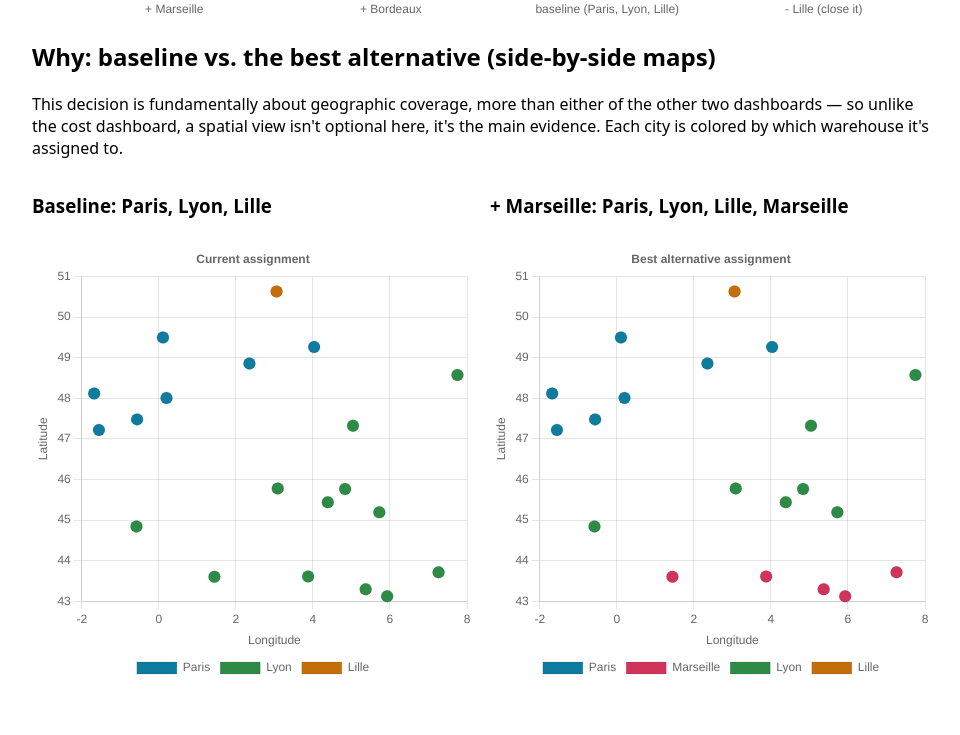
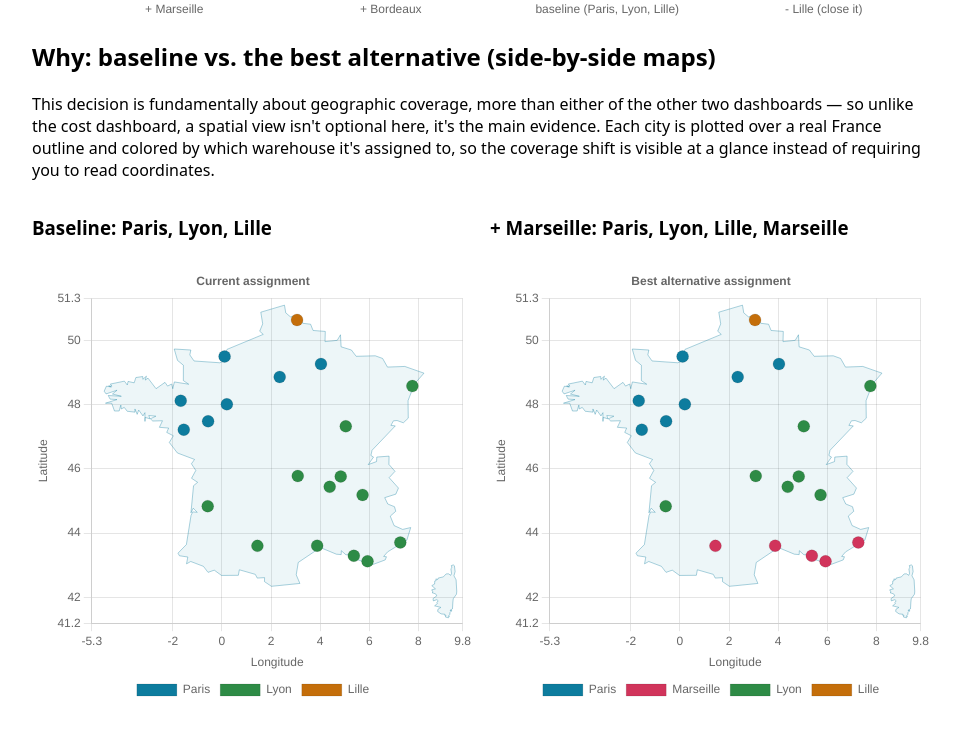
Before and after one commit to exofri/td-logistics-dashboards, a plain HTML site: page docs/network.html in a window 1280 px wide. Shown: the part 1378-2113 px from the top of the page, without its empty margins (158-1118 px from the left). Drawn offline with nearby package versions, Linux system fonts and the light colour scheme.

Commit message:
Enhance geographic coverage details and chart scales
Updated the geographic coverage description and adjusted chart scales for better visualization.

```diff
--- a/docs/network.html
+++ b/docs/network.html
@@ -4,6 +4,7 @@
 <meta charset="utf-8">
 <title>Network dashboard — Strategy</title>
 <script src="https://cdn.jsdelivr.net/npm/chart.js@4"></script>
+<script src="js/france-map-background.js"></script>
 <style>
   body { font-family: system-ui, sans-serif; max-width: 900px; margin: 2rem auto; padding: 0 1rem; }
   nav a { margin-right: 1rem; }
@@ -29,7 +30,7 @@
   <canvas id="scenarioChart" height="260"></canvas>
 
   <h2>Why: baseline vs. the best alternative (side-by-side maps)</h2>
-  <p>This decision is fundamentally about geographic coverage, more than either of the other two dashboards — so unlike the cost dashboard, a spatial view isn't optional here, it's the main evidence. Each city is colored by which warehouse it's assigned to.</p>
+  <p>This decision is fundamentally about geographic coverage, more than either of the other two dashboards — so unlike the cost dashboard, a spatial view isn't optional here, it's the main evidence. Each city is plotted over a real France outline and colored by which warehouse it's assigned to, so the coverage shift is visible at a glance instead of requiring you to read coordinates.</p>
   <div class="maps">
     <div><h3 id="baselineTitle">Baseline</h3><canvas id="baselineMap" height="300"></canvas></div>
     <div><h3 id="altTitle">Best alternative</h3><canvas id="altMap" height="300"></canvas></div>
@@ -50,9 +51,16 @@ function drawMap(canvasId, cities, title) {
   new Chart(document.getElementById(canvasId), {
     type: 'scatter',
     data: { datasets },
+    // Same franceBackgroundPlugin as the CO2 dashboard (Step 7/8) -- it
+    // matters even more here: this decision IS about geography, so the real
+    // outline is the main evidence, not decoration.
+    plugins: [franceBackgroundPlugin],
     options: {
       plugins: { title: { display: true, text: title }, legend: { position: 'bottom' } },
-      scales: { x: { title: { display: true, text: 'Longitude' } }, y: { title: { display: true, text: 'Latitude' } } },
+      scales: {
+        x: { title: { display: true, text: 'Longitude' }, min: FRANCE_BBOX.minLon, max: FRANCE_BBOX.maxLon },
+        y: { title: { display: true, text: 'Latitude' }, min: FRANCE_BBOX.minLat, max: FRANCE_BBOX.maxLat },
+      },
     },
   });
 }
```
